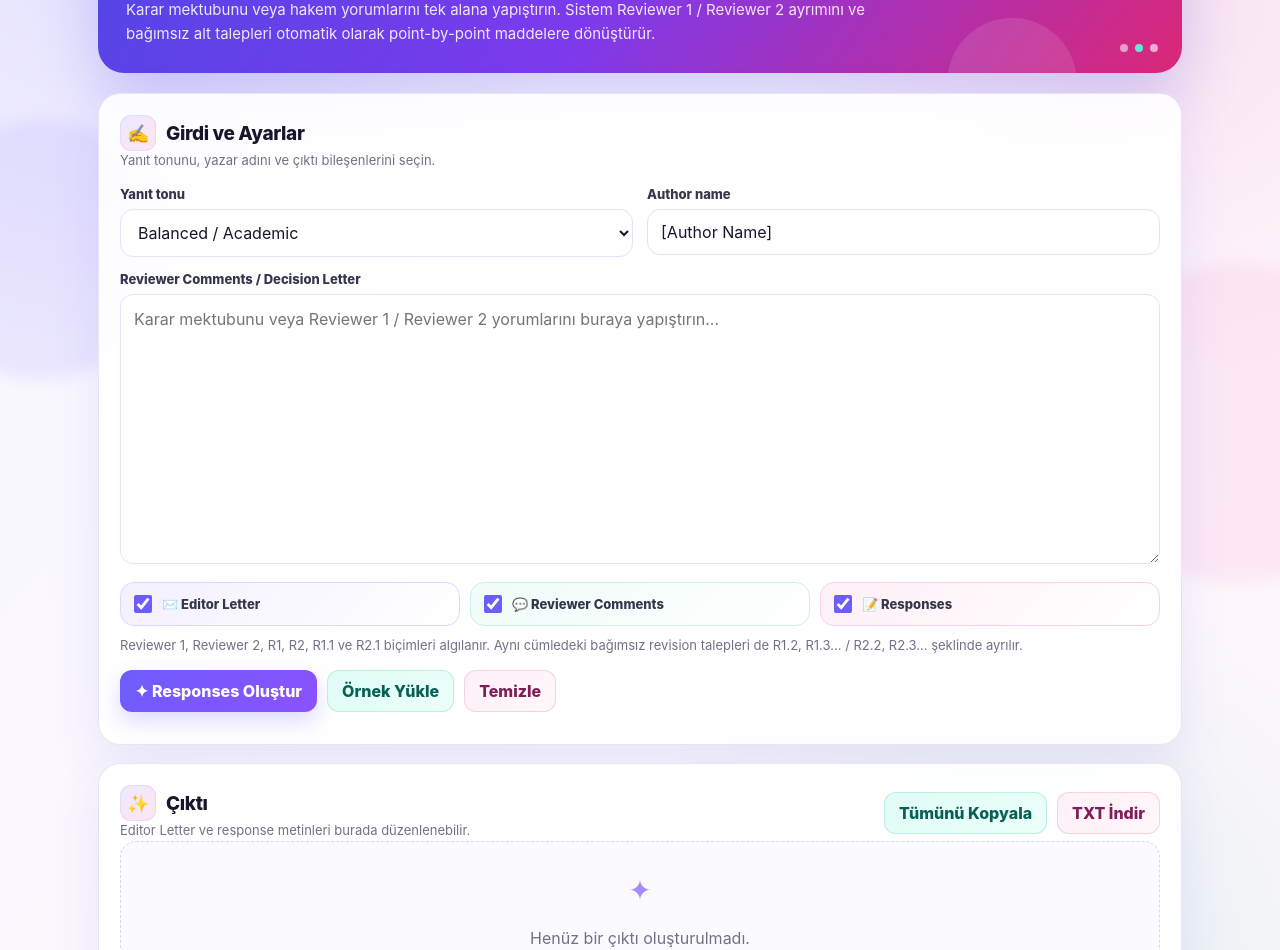
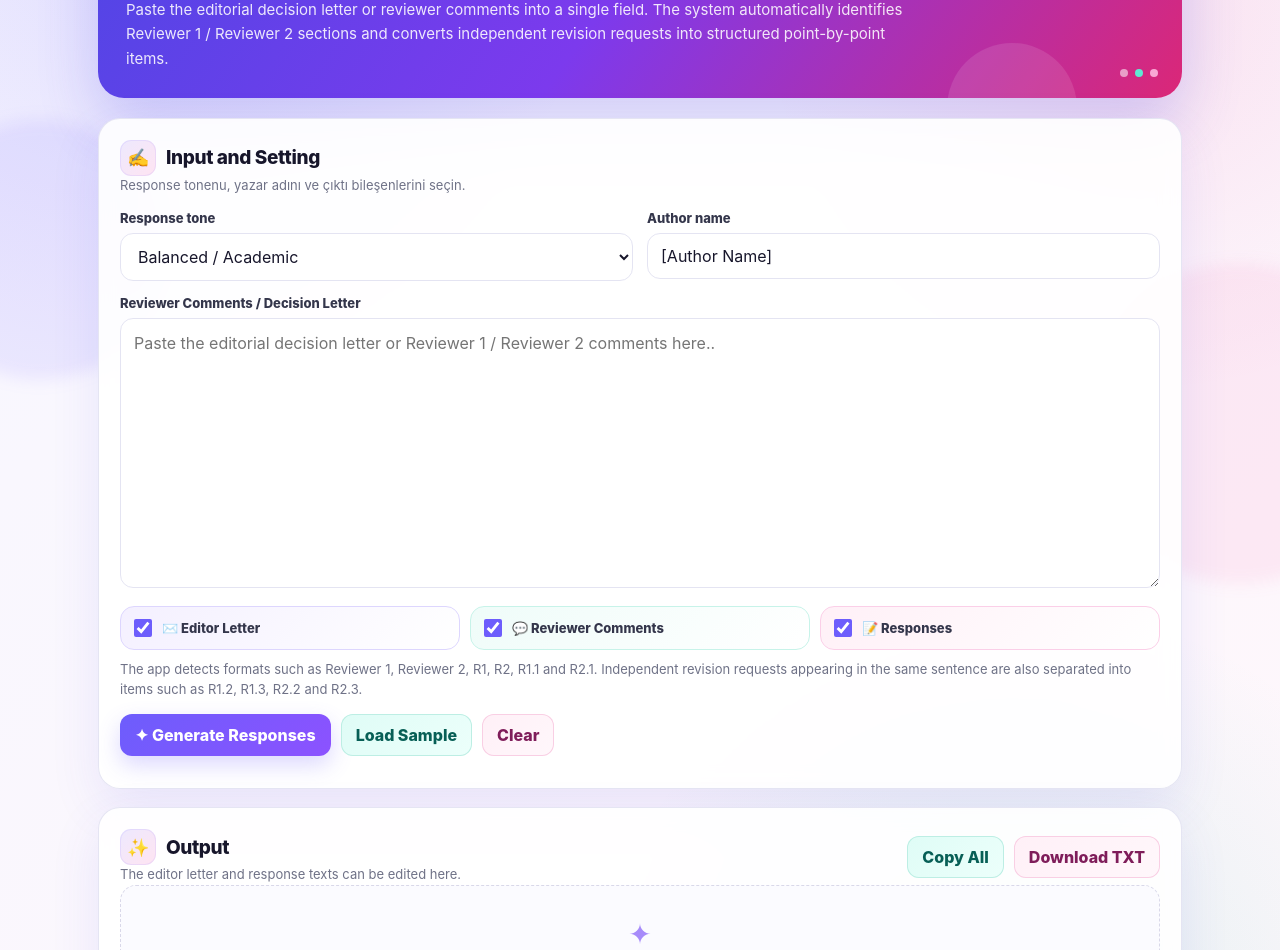
Before and after one commit to tdirsehan/review-splitter, a plain HTML site: page index.html in a window 1280 px wide. Shown: the part 152-1102 px from the top of the page. Drawn offline with Linux system fonts and the light colour scheme.

Commit message:
Translate Review Splitter interface to English

```diff
--- a/index.html
+++ b/index.html
@@ -1,10 +1,10 @@
 <!doctype html>
-<html lang="tr">
+<html lang="en">
 <head>
 <meta charset="utf-8">
 <meta name="viewport" content="width=device-width,initial-scale=1">
 <meta name="theme-color" content="#6d5dfc">
-<title>Reviewer Response Starter</title>
+<title>Review Splitter</title>
 <style>
 :root{
   --bg:#f7f7ff;
@@ -179,36 +179,36 @@ button:active{transform:translateY(0)}
 <div class="wrap">
   <section class="hero">
     <div class="hero-badge">✦ Academic Revision Assistant</div>
-    <h1>Reviewer Response Starter</h1>
-    <p>Karar mektubunu veya hakem yorumlarını tek alana yapıştırın. Sistem Reviewer 1 / Reviewer 2 ayrımını ve bağımsız alt talepleri otomatik olarak point-by-point maddelere dönüştürür.</p>
+    <h1>Review Splitter</h1>
+    <p>Paste the editorial decision letter or reviewer comments into a single field. The system automatically identifies Reviewer 1 / Reviewer 2 sections and converts independent revision requests into structured point-by-point items.</p>
     <div class="hero-dots"><i></i><i></i><i></i></div>
   </section>
 
   <div class="card">
     <div class="card-head">
-      <div><div class="card-title"><span class="icon-badge">✍️</span> Girdi ve Ayarlar</div><div class="mini">Yanıt tonunu, yazar adını ve çıktı bileşenlerini seçin.</div></div>
+      <div><div class="card-title"><span class="icon-badge">✍️</span> Input and Setting</div><div class="mini">Response tonenu, yazar adını ve çıktı bileşenlerini seçin.</div></div>
     </div>
     <div class="grid">
-      <div><label for="tone">Yanıt tonu</label><select id="tone"><option value="balanced">Balanced / Academic</option><option value="warm">Warm / Appreciative</option><option value="concise">Concise / Direct</option></select></div>
+      <div><label for="tone">Response tone</label><select id="tone"><option value="balanced">Balanced / Academic</option><option value="warm">Warm / Appreciative</option><option value="concise">Concise / Direct</option></select></div>
       <div><label for="authorName">Author name</label><input id="authorName" value="[Author Name]"></div>
     </div>
-    <div style="margin-top:14px"><label for="comments">Reviewer Comments / Decision Letter</label><textarea id="comments" placeholder="Karar mektubunu veya Reviewer 1 / Reviewer 2 yorumlarını buraya yapıştırın..."></textarea></div>
+    <div style="margin-top:14px"><label for="comments">Reviewer Comments / Decision Letter</label><textarea id="comments" placeholder="Paste the editorial decision letter or Reviewer 1 / Reviewer 2 comments here..".></textarea></div>
     <div class="options">
       <label class="check"><input type="checkbox" id="includeEditor" checked> <span>✉️ Editor Letter</span></label>
       <label class="check"><input type="checkbox" id="includeComments" checked> <span>💬 Reviewer Comments</span></label>
       <label class="check"><input type="checkbox" id="includeResponses" checked> <span>📝 Responses</span></label>
     </div>
-    <div class="mini" style="margin-top:10px">Reviewer 1, Reviewer 2, R1, R2, R1.1 ve R2.1 biçimleri algılanır. Aynı cümledeki bağımsız revision talepleri de R1.2, R1.3… / R2.2, R2.3… şeklinde ayrılır.</div>
-    <div class="actions"><button class="primary" onclick="generate()">✦ Responses Oluştur</button><button class="secondary" onclick="loadExample()">Örnek Yükle</button><button class="ghost" onclick="clearAll()">Temizle</button></div>
+    <div class="mini" style="margin-top:10px">The app detects formats such as Reviewer 1, Reviewer 2, R1, R2, R1.1 and R2.1. Independent revision requests appearing in the same sentence are also separated into items such as R1.2, R1.3, R2.2 and R2.3.</div>
+    <div class="actions"><button class="primary" onclick="generate()">✦ Generate Responses</button><button class="secondary" onclick="loadExample()">Load Sample</button><button class="ghost" onclick="clearAll()">Clear</button></div>
     <div id="parseStatus" class="status"></div>
   </div>
 
   <div class="card">
     <div class="output-toolbar">
-      <div><div class="card-title"><span class="icon-badge">✨</span> Çıktı</div><div class="mini">Editor Letter ve response metinleri burada düzenlenebilir.</div></div>
-      <div class="actions" style="margin:0"><button class="secondary" onclick="copyAll()">Tümünü Kopyala</button><button class="ghost" onclick="downloadTxt()">TXT İndir</button></div>
+      <div><div class="card-title"><span class="icon-badge">✨</span> Output</div><div class="mini">The editor letter and response texts can be edited here.</div></div>
+      <div class="actions" style="margin:0"><button class="secondary" onclick="copyAll()">Copy All</button><button class="ghost" onclick="downloadTxt()">Download TXT</button></div>
     </div>
-    <div id="results" class="empty">Henüz bir çıktı oluşturulmadı.</div>
+    <div id="results" class="empty">No output has been generated yet.</div>
   </div>
   <div class="footer-note">Designed for faster, cleaner point-by-point reviewer responses.</div>
 </div>
@@ -251,7 +251,7 @@ function editorLetter(){const author=n(document.getElementById('authorName').val
 function generate(){
  const items=parse(document.getElementById('comments').value),tone=document.getElementById('tone').value,root=document.getElementById('results'),incEditor=document.getElementById('includeEditor').checked,incComments=document.getElementById('includeComments').checked,incResponses=document.getElementById('includeResponses').checked;window.currentItems=items;
  const reviewers=[...new Set(items.map(x=>x.reviewer))];document.getElementById('parseStatus').textContent=items.length?`✓ Algılandı: ${reviewers.map(r=>'Reviewer '+r).join(', ')} • ${items.length} ayrı yorum`:'Hakem yorumu algılanamadı.';
- if(!items.length&&!incEditor){root.className='empty';root.textContent='Lütfen hakem yorumlarını veya karar mektubunu girin.';return}
+ if(!items.length&&!incEditor){root.className='empty';root.textContent='Lütfen hakem yorumlarını veya Paste the editorial decision letter or Reviewer 1 / Reviewer 2 comments here...u girin.';return}
  root.className='';root.innerHTML='';
  if(incEditor){const h=document.createElement('div');h.className='section-title';h.textContent='Editor Letter';root.appendChild(h);const ta=document.createElement('textarea');ta.id='editorLetter';ta.className='editor-letter';ta.value=editorLetter();root.appendChild(ta)}
  let lastReviewer=null;items.forEach((it,i)=>{if(it.reviewer!==lastReviewer){const h=document.createElement('div');h.className='reviewer-title';h.textContent='Reviewer '+it.reviewer;root.appendChild(h);lastReviewer=it.reviewer}const c=cls(it.text),d=document.createElement('div');d.className='result';let html=`<div class="rhead"><div class="rtitle">${esc(it.id)} <span class="pill">${esc(c)}</span></div></div>`;if(incComments)html+=`<div class="comment">${esc(it.text)}</div>`;if(incResponses){const st=T[tone][c]||T[tone].general;html+=`<label>Response ${esc(it.id.slice(1))}</label><textarea class="starter" id="s${i}">${esc(st)}</textarea>`}d.innerHTML=html;root.appendChild(d)})
```
